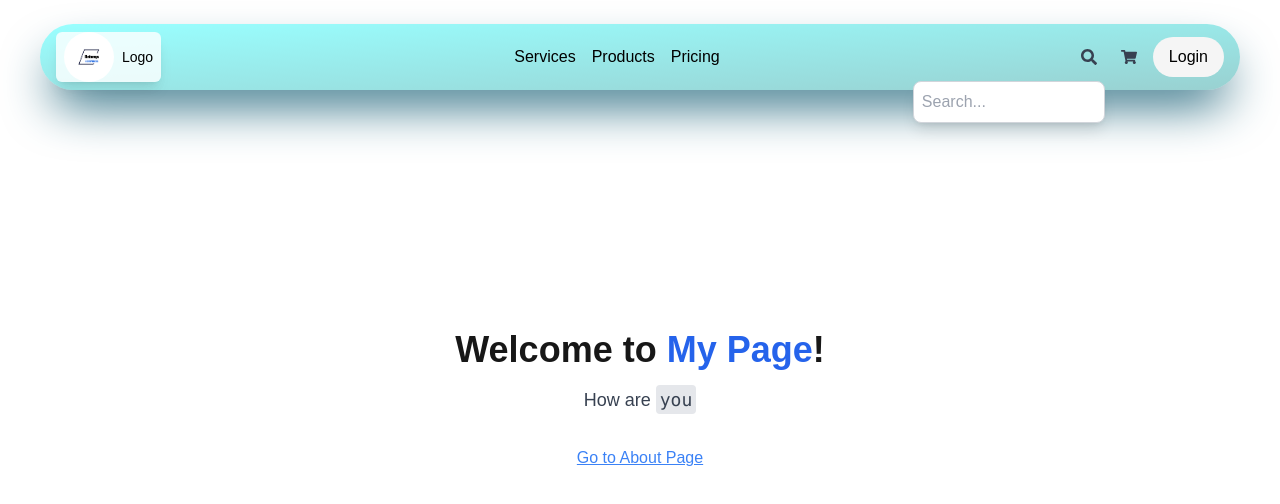
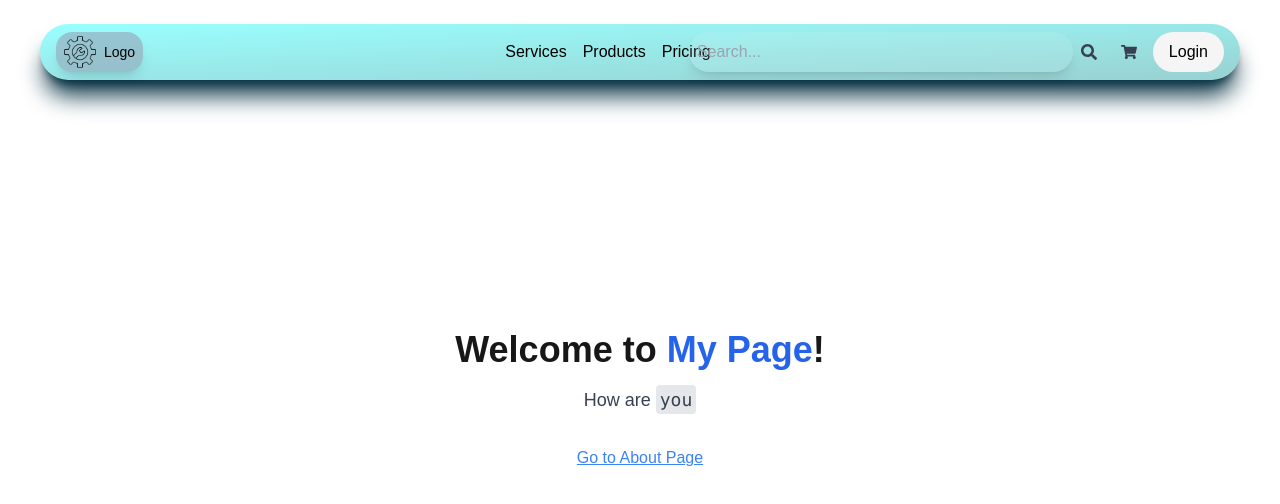
Before and after one commit to sivavarunan/ecommerce-website, a Next.js app: page /pages/MainPage in a window 1280 px wide. Both pictures are taken after a click on the button 1088 px from the left and 57 px from the top of the page. Shown: the top 504 px of the page. Built offline with nearby package versions, Linux system fonts and the light colour scheme.

Commit message:
improved nav bar

```diff
--- a/src/app/components/ui/Navbar-menu.tsx
+++ b/src/app/components/ui/Navbar-menu.tsx
@@ -76,37 +76,46 @@ export const Menu = ({
   return (
     <nav
       onMouseLeave={() => setActive(null)}
-      className="relative shadow-2xl shadow-cyan-800 bg-white shadow-input flex items-center justify-between px-4 py-2 rounded-full"
+      className="relative flex items-center px-4 py-2 rounded-full shadow-xl shadow-cyan-950"
       style={{ background: 'linear-gradient(to top left, rgba(0, 139, 139, 0.4), rgba(0, 255, 255, 0.4))' }}
     >
       {/* Logo */}
-      <Link href="/" title="Logo" className="flex items-center space-x-2 bg-white bg-opacity-80 shadow-lg rounded-md transform hover:scale-105 transition-transform px-2">
+      <Link href="/" title="Logo" className="flex items-center space-x-2 bg-slate-400 bg-opacity-60 shadow-lg rounded-2xl transform hover:scale-105 transition-transform px-2">
         <div className="flex-shrink-0">
-          <Image src="/logo.png" width={50} height={50} alt="Logo" className="rounded-full" />
+          <Image src="/screw.png" width={32} height={32} alt="Logo" className="rounded-full py-1" />
         </div>
         <span className="text-black text-sm font-medium">Logo</span>
       </Link>
 
       {/* Menu items */}
-      <div className="flex-grow flex justify-center space-x-4">{children}</div>
+      <div
+        className={`flex-grow flex items-center ml-20 justify-center space-x-4 transition-transform duration-300 ${isSearchOpen ? 'translate-x-[-40px]' : ''}`}
+      >
+        {children}
+      </div>
 
       {/* Search Bar and Cart Icon Container */}
-      <div className="flex items-center space-x-2">
+      <div className="relative flex items-center space-x-2">
         {/* Search Bar */}
         <div className="relative">
           <button
             onClick={() => setIsSearchOpen(!isSearchOpen)}
-            className="p-2 text-gray-700 dark:text-gray-300"
+            className="p-2 text-gray-700 dark:text-gray-300 "
           >
             <FaSearch />
           </button>
-          {isSearchOpen && (
+          <motion.div
+            className={`absolute right-0 top-full mt-2 transition-transform ${isSearchOpen ? 'w-96 opacity-100' : 'w-0 opacity-0'} `}
+            initial={{ width: 0, opacity: 0 }}
+            animate={{ width: isSearchOpen ? '24rem' : '0', opacity: isSearchOpen ? 1 : 0 }}
+            transition={{ duration: 0.3 }}
+          >
             <input
               type="text"
               placeholder="Search..."
-              className="absolute right-0 top-full mt-2 w-48 p-2 bg-white border border-gray-300 rounded-lg shadow-lg transition-transform transform scale-100"
+              className="w-full p-2 right-8 bg-white bg-opacity-10 absolute bottom-1 rounded-full border-transparent focus:border-cyan-600 shadow-lg"
             />
-          )}
+          </motion.div>
         </div>
 
         {/* Cart Icon */}
```
Also changed, not shown: public/screw.png (added).
